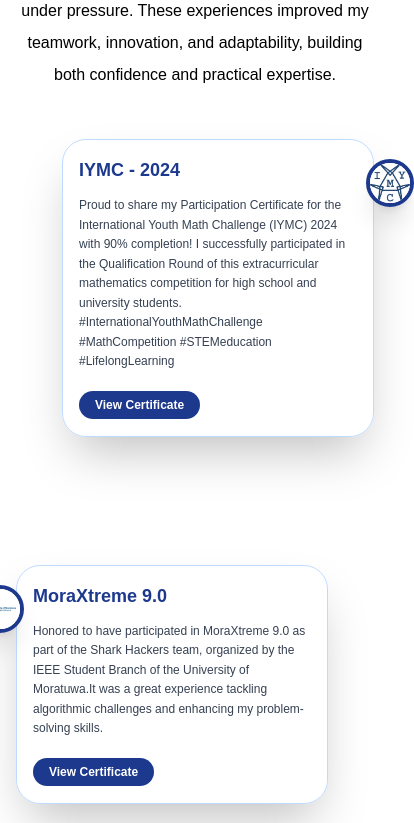
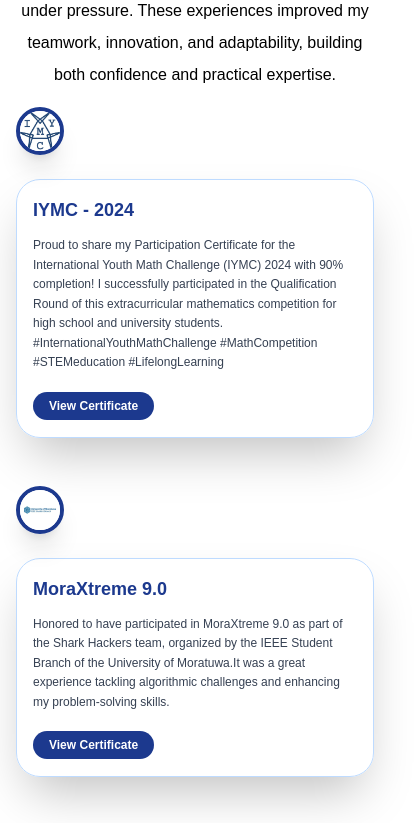
Before and after one commit to ShireenShamil/PortfolioLatest, a Next.js app: page / in a window 390 px wide. Shown: the part 3680-4503 px from the top of the page, 414 px wide, since content can reach past the window. Built offline with nearby package versions, Linux system fonts and the light colour scheme; a web font is replaced by a local one.

Commit message:
ach style fixed

```diff
--- a/app/components/Achievements.jsx
+++ b/app/components/Achievements.jsx
@@ -18,7 +18,11 @@
         transition={{ duration: 0.5, delay: 0.7 }}
         className="text-center max-w-2xl mx-auto mt-5 mb-12 font-Ovo"
       >
-        I have actively participated in university-level and national competitions that challenged both my technical and creative skills. These include hackathons, UI/UX design contests, and coding challenges that strengthened my problem-solving under pressure. These experiences improved my teamwork, innovation, and adaptability, building both confidence and practical expertise.
+        I have actively participated in university-level and national competitions that challenged
+        both my technical and creative skills. These include hackathons, UI/UX design contests, and
+        coding challenges that strengthened my problem-solving under pressure. These experiences
+        improved my teamwork, innovation, and adaptability, building both confidence and practical
+        expertise.
       </motion.p>
 
       <div className="relative max-w-7xl mx-auto">
@@ -35,14 +39,14 @@
                 initial={{ opacity: 0, x: isLeft ? -40 : 40 }}
                 whileInView={{ opacity: 1, x: 0 }}
                 transition={{ duration: 0.5, delay: index * 0.1 }}
-                className={`relative flex ${isLeft ? 'justify-end' : 'justify-start'} items-start ${
-                  !isLeft ? 'mt-12 md:mt-16' : ''
-                }`}
+                className={`relative flex flex-col md:flex-row ${
+                  isLeft ? 'md:justify-end' : 'md:justify-start'
+                } items-start ${!isLeft ? 'md:mt-16' : ''}`}
               >
                 {/* Dot badge */}
                 <div
-                  className={`absolute top-5 w-12 h-12 sm:w-14 sm:h-14 rounded-full border-4 overflow-hidden bg-white/30 dark:bg-darkCard z-20 shadow-xl
-                    ${isLeft ? 'right-[-2.5rem]' : 'left-[-2.5rem]'} border-blue-900 dark:border-yellow-400`}
+                  className={`absolute top-[-2rem] md:top-5 w-12 h-12 sm:w-14 sm:h-14 rounded-full border-4 overflow-hidden bg-white/30 dark:bg-darkCard z-20 shadow-xl
+                    ${isLeft ? 'md:right-[-2.5rem]' : 'md:left-[-2.5rem]'} border-blue-900 dark:border-yellow-400`}
                 >
                   <Image
                     src={item.image}
@@ -54,7 +58,7 @@
                 </div>
 
                 {/* Timeline Card */}
-                <div className="w-[80vw] sm:w-[90vw] max-w-sm sm:max-w-md md:w-[90%] bg-white/30 dark:bg-darkCard backdrop-blur-lg p-4 sm:p-6 rounded-3xl shadow-2xl border dark:border-white border-blue-200">
+                <div className="mt-10 md:mt-0 w-full sm:w-[90vw] max-w-sm sm:max-w-md md:w-[90%] bg-white/30 dark:bg-darkCard backdrop-blur-lg p-4 sm:p-6 rounded-3xl shadow-2xl border dark:border-white border-blue-200">
                   <h3 className="text-lg sm:text-xl font-bold text-blue-900 dark:text-yellow-300 mb-3">
                     {item.title}
                   </h3>
```
